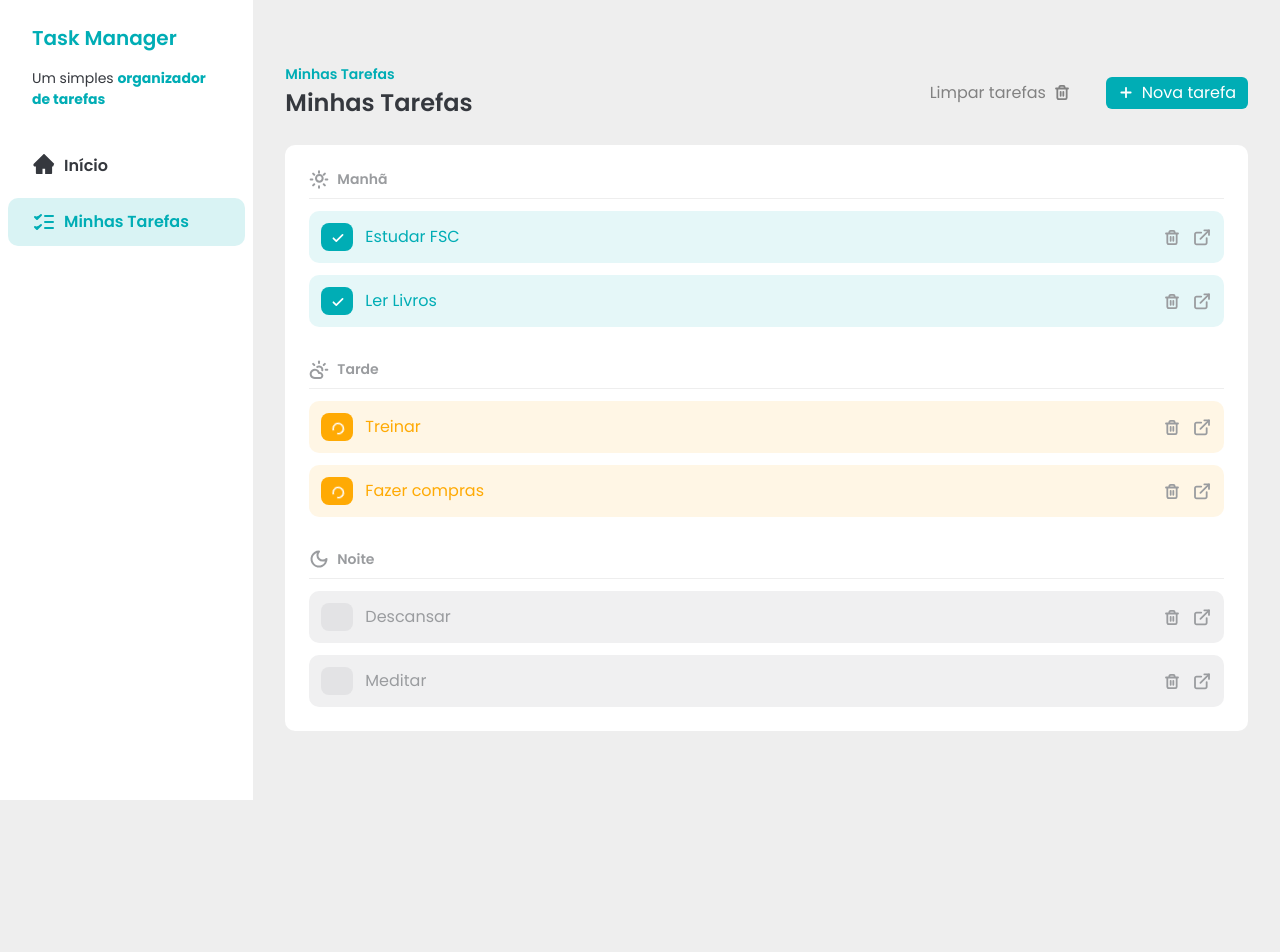
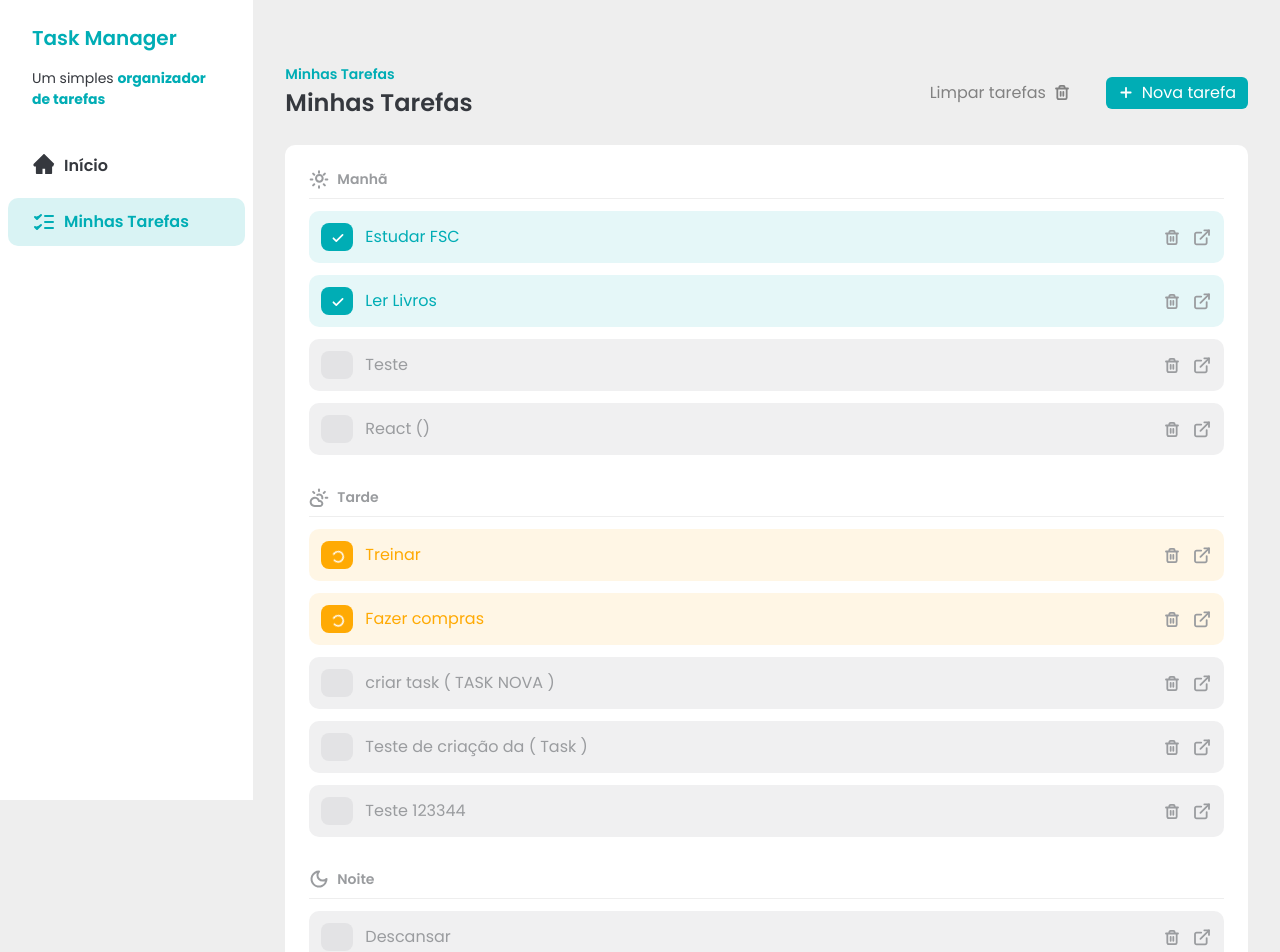
Before and after one commit to kleyton-ferreira/gerenciador-tarefas, a React (Vite) app: page / in a window 1280 px wide. Shown: the top 952 px of the page. Before the commit the page ends 800 px from the top, so only its background shows below. Built offline with nearby package versions, Linux system fonts and the light colour scheme; data requests are answered from the project's data file.

Commit message:
feat: ensure task is created on db

```diff
--- a/db.json
+++ b/db.json
@@ -41,6 +41,41 @@
       "description": "Meditar por 10 minutos",
       "time": "evening",
       "status": "not-started"
+    },
+    {
+      "id": "c5377b88-fbab-4035-8519-38af00881408",
+      "title": "Teste",
+      "time": "morning",
+      "description": "Teste",
+      "status": "not-started"
+    },
+    {
+      "id": "19ffe5a5-dfed-489f-b6c4-238543b8e729",
+      "title": "React ()",
+      "time": "morning",
+      "description": "React ()",
+      "status": "not-started"
+    },
+    {
+      "id": "682a3f88-c15e-4699-bc40-9470dc57ee16",
+      "title": "criar task ( TASK NOVA )",
+      "time": "afternoon",
+      "description": "criar task ( TASK NOVA )",
+      "status": "not-started"
+    },
+    {
+      "id": "58e1ad11-9379-451b-b81a-bab30b787e6d",
+      "title": "Teste de criação da ( Task )",
+      "time": "afternoon",
+      "description": "Teste de criação da ( Task )",
+      "status": "not-started"
+    },
+    {
+      "id": "bc2e7367-ea45-4940-b951-979786f87ac8",
+      "title": "Teste 123344",
+      "time": "afternoon",
+      "description": "Teste 123344",
+      "status": "not-started"
     }
   ]
 }
--- a/src/components/Task/Task.jsx
+++ b/src/components/Task/Task.jsx
@@ -55,17 +55,27 @@ const Task = () => {
     setTasks(newTask)
   }
 
+  // FUNÇAO DE CRIAR TAREFAS
+  const handleAddTaskSubmit = async (taskSubmit) => {
+    const response = await fetch('http://localhost:3000/ITENS', {
+      method: 'POST',
+      body: JSON.stringify(taskSubmit),
+    })
+
+    if (!response.ok) {
+      return toast.error(
+        'Erro ao adicionar tarefa. por favor, tente novamente.'
+      )
+    }
+    setTasks([...tasks, taskSubmit])
+    toast.success('Tarefa adicionada com sucesso!')
+  }
+
   // FUNÇAO DE DELETAR AS TAREFAS
   const handleDeleteTasks = (taskId) => {
     const deleteTask = tasks.filter((del) => del.id !== taskId)
     setTasks(deleteTask)
     toast.success('Tarefa deletada com sucesso!')
-  }
-
-  // FUNÇAO DE CRIAR TAREFAS
-  const handleAddTaskSubmit = (taskSubmit) => {
-    setTasks([...tasks, taskSubmit])
-    toast.success('Tarefa adicionada com sucesso!')
   }
 
   return (
```
